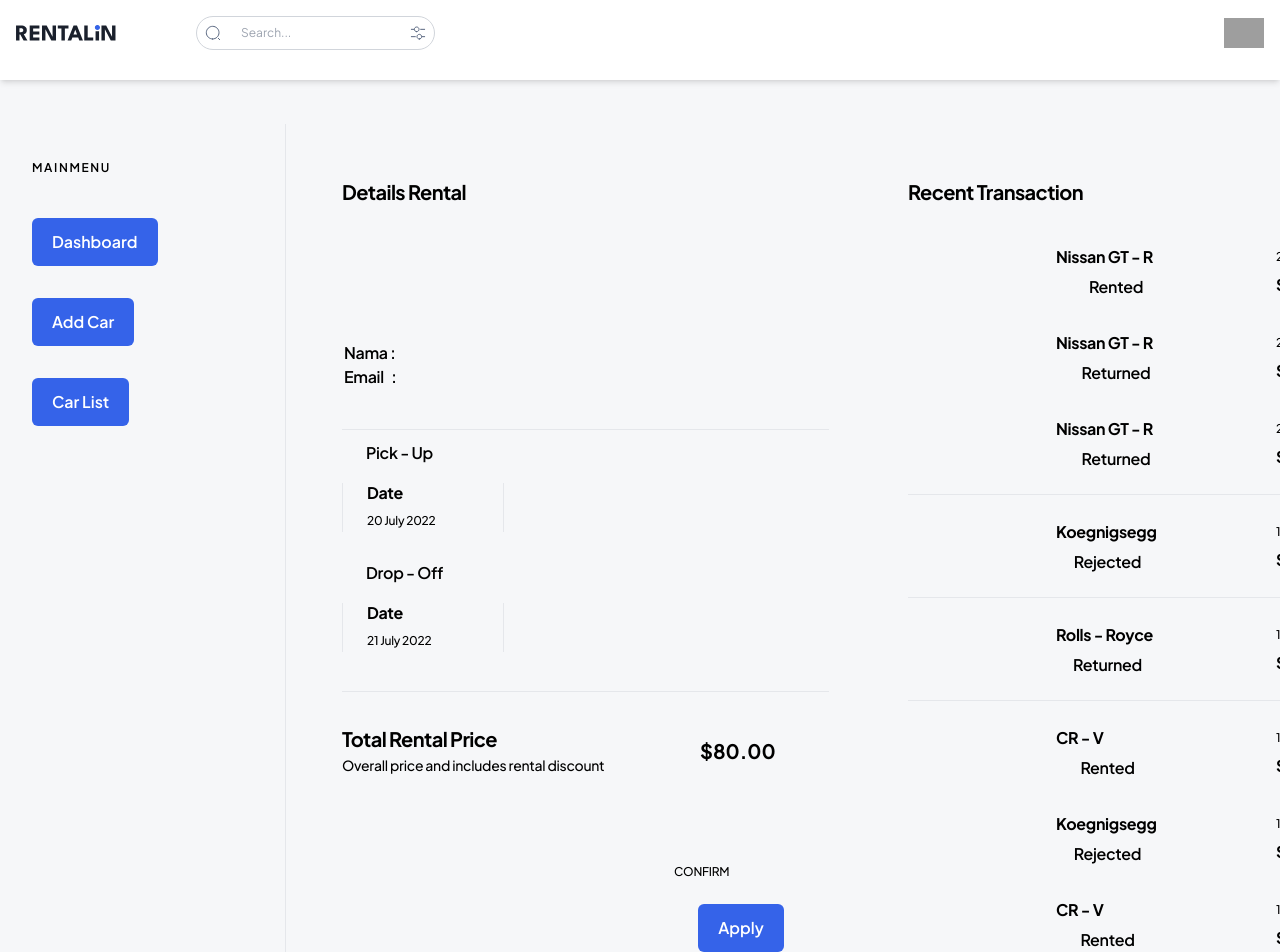
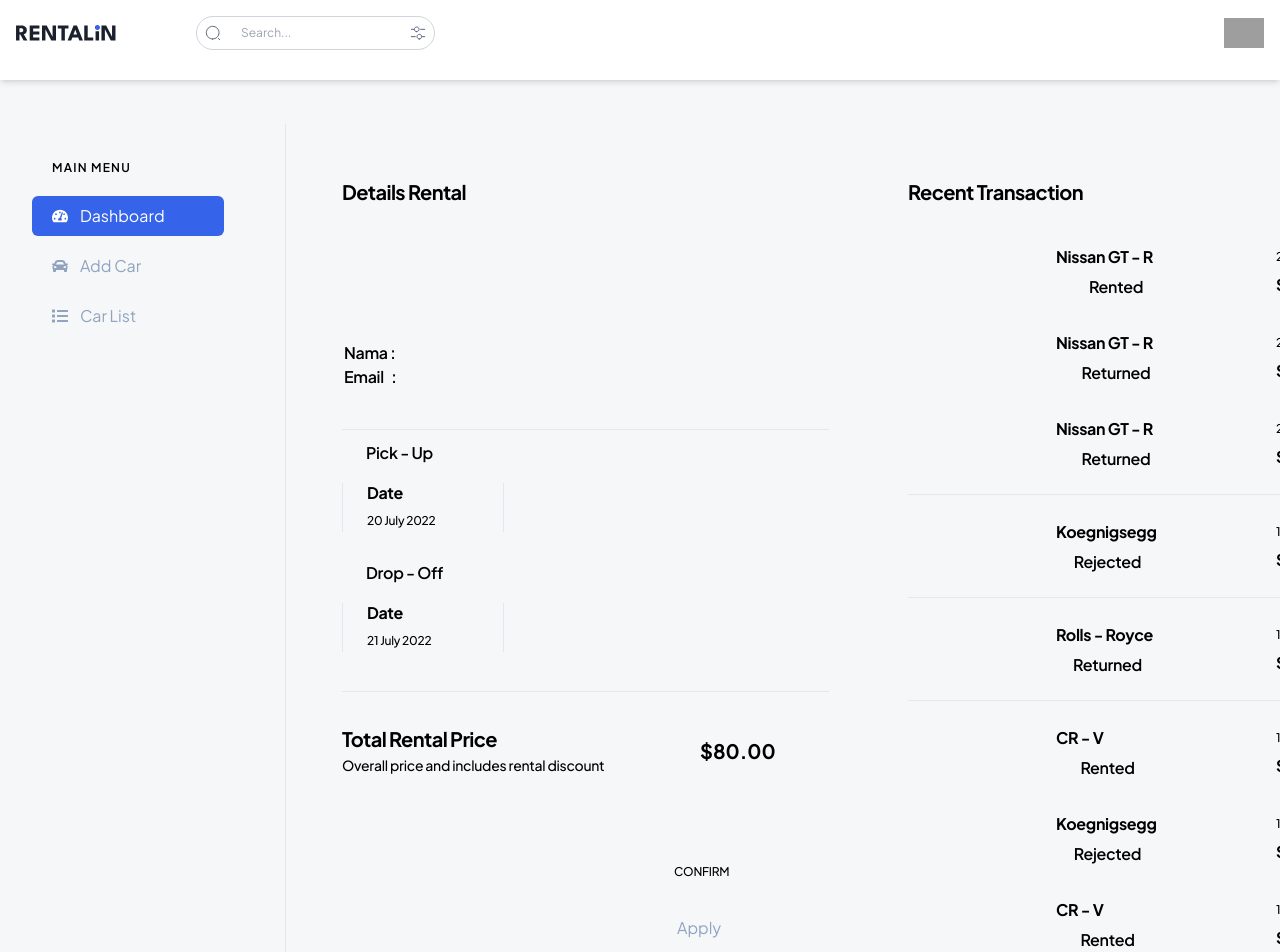
Before and after one commit to jearsevan101/PAW-Kelompok-11, a Next.js app in the folder frontend/: page /admin/dashboard in a window 1280 px wide. Shown: the top 952 px of the page. Built offline with nearby package versions, Linux system fonts and the light colour scheme; grey boxes are pictures that could not be loaded.

Commit message:
refactor: code in admin dashboard

```diff
--- a/frontend/pages/admin/dashboard.js
+++ b/frontend/pages/admin/dashboard.js
@@ -1,14 +1,14 @@
 import Link from 'next/link';
 import Image from 'next/image';
-import Button from 'components/Button';
+import SideButton from 'components/SideButton';
 import Searchbar from 'components/Searchbar';
+import SideBar from 'components/SideBar';
 
 const Navbar = () => {
   const handleSearch = (query) => {
     // Perform search logic with the query
     console.log('Searching for:', query);
-  };
-
+  }
   return (
     <header className="w-full absolute z-10 bg-white shadow-md" style={{ height: '80px' }}>
       <nav className="max-w-[1440px] mx-auto flex justify-between items-center sm:px-4 px-6 py-4">
@@ -30,34 +30,7 @@ const HFDashboardAdminCarRent = () => {
   return (
     <div className="relative w-full h-[1024px] text-left text-xs text-secondary-500 font-medium-type14">
       <div className="absolute top-[124px] left-[0px] bg-whitesmoke-100 w-[1440px] h-[900px] overflow-hidden">
-        <div className="absolute top-[0px] left-[0px] bg-primary-0 box-border w-[286px] h-[900px] overflow-hidden text-justify text-lightsteelblue-100 border-r-[1px] border-solid border-whitesmoke-200">
-          <div className="absolute top-[80px] left-[16px] rounded-3xs bg-primary-500 w-[254px] h-14" />
-          <div className="absolute top-[36px] left-[32px] flex flex-col items-start justify-start">
-            <div className="flex flex-col items-start justify-start gap-[42px]">
-              <div className="relative tracking-[-0.02em] font-semibold flex items-center w-[88px] h-4 shrink-0">
-                M A I N M E N U
-              </div>
-              <div className="flex flex-col items-start justify-start gap-[32px] text-base text-secondary-300">
-                <div className="flex flex-row items-center justify-start gap-[12px] text-primary-0">
-                <Link href="./dashboard">
-                    <Button>Dashboard</Button>
-                </Link>
-                </div>
-                <Link href="./add-car">
-                  <Button>Add Car</Button>
-                </Link>
-                <Link href="./list-car">
-                  <Button>Car List</Button>
-                </Link>
-              </div>
-            </div>
-          </div>
-          <div className="absolute top-[824px] left-[32px] flex flex-row items-center justify-start gap-[12px] text-base text-secondary-300">
-            <div className="relative tracking-[-0.02em] leading-[150%] font-medium flex items-center w-[68px] h-7 shrink-0">
-              Log Out
-            </div>
-          </div>
-        </div>
+        <SideBar />
         <div className="absolute top-[32px] left-[318px] rounded-3xs bg-primary-0 w-[534px] h-[836px] overflow-hidden text-base">
           <b className="absolute top-[24px] left-[24px] text-xl tracking-[-0.03em] leading-[150%] flex items-center w-48 h-6">
             Details Rental
@@ -136,7 +109,7 @@ const HFDashboardAdminCarRent = () => {
           </div>
           <div className="absolute h-[6.22%] top-[89.23%] bottom-[4.55%] left-[calc(50%_+_83px)] rounded bg-primary-500 w-[146px] flex flex-row items-center justify-center py-[13px] px-6 box-border text-center text-primary-0">
             <Link href="orders/order-list">
-              <Button>Apply</Button>
+              <SideButton>Apply</SideButton>
             </Link>
           </div>
         </div>
```
